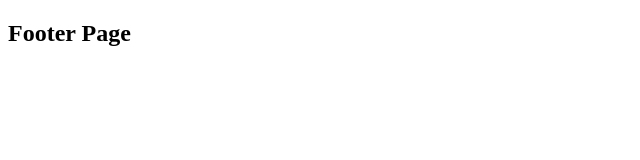
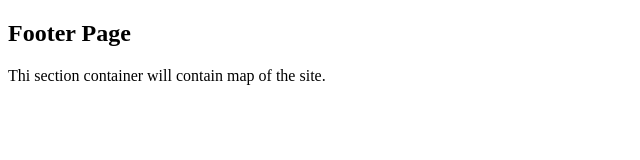
Before and after one commit to TimothyBelekollie/git-exercise, a plain HTML site: page footer.html in a window 1280 px wide. Shown: the whole page, without its empty margins (0-640 px from the left). Drawn offline with Linux system fonts and the light colour scheme.

Commit message:
feat:more changes in the footer page

```diff
--- a/footer.html
+++ b/footer.html
@@ -8,5 +8,6 @@
 </head>
 <body>
     <h2>Footer Page</h2>
+    <p>Thi section container will contain map of the site.</p>
 </body>
 </html>
```
